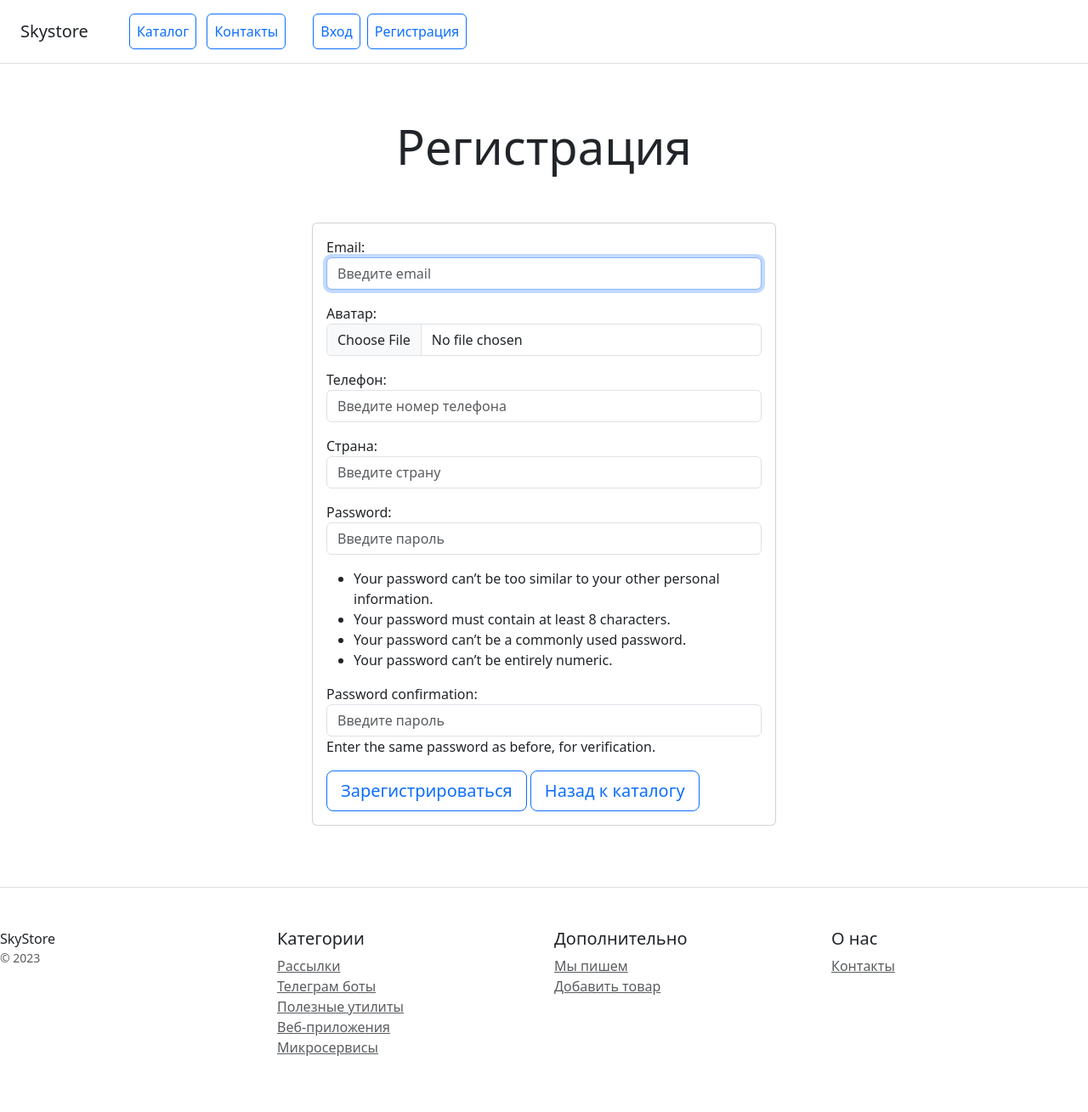
After one commit to Alexandra-Chigrina/homework_22, a Django app: page /users/register/ in a window 1280 px wide. The commit adds this page. Shown: the whole page at 85% size. Run offline with Django 5.2, Linux system fonts and the light colour scheme; some libraries are stand-ins or nearby versions.

```diff
--- a/catalog/templates/catalog/includes/inc_menu.html
+++ b/catalog/templates/catalog/includes/inc_menu.html
@@ -1,5 +1,17 @@
 <h5 class="my-0 mr-md-auto font-weight-normal">Skystore</h5>
 <nav class="ms-5">
-    <a class="p-2 btn btn-outline-primary" href="/">Каталог</a>
-    <a class="p-2 btn btn-outline-primary" href="/contacts/">Контакты</a>
+    <a class="p-2 btn btn-outline-primary me-2" href="/">Каталог</a>
+    <a class="p-2 btn btn-outline-primary me-4" href="/contacts/">Контакты</a>
 </nav>
+
+<nav class="d-flex">
+    {% if user.is_authenticated %}
+        <form method="post" action="{% url 'users:logout' %}">
+          {% csrf_token %}
+          <button type="submit" class="btn btn-outline-primary">Выход</button>
+        </form>
+    {% else %}
+        <a href="{% url 'users:login' %}" class="p-2 btn btn-outline-primary ms-2">Вход</a>
+        <a href="{% url 'users:register' %}" class="p-2 btn btn-outline-primary ms-2">Регистрация</a>
+    {% endif %}
+</nav>
--- a/config/urls.py
+++ b/config/urls.py
@@ -8,4 +8,5 @@ urlpatterns = [
     path("admin/", admin.site.urls),
     path("", include("catalog.urls", namespace="catalog")),
     path("blog/", include("blog.urls", namespace="blog")),
+    path("users/", include("users.urls", namespace="users")),
 ] + static(settings.MEDIA_URL, document_root=settings.MEDIA_ROOT)
--- /dev/null
+++ b/users/forms.py
@@ -0,0 +1,28 @@
+from django import forms
+from django.contrib.auth.forms import UserCreationForm
+
+from users.models import CustomUser
+
+
+class CustomUserCreationForm(UserCreationForm):
+    class Meta:
+        model = CustomUser
+        fields = ("email", "avatar", "phone_number", "country", "password1", "password2")
+
+    def clean_phone_number(self):
+        phone_number = self.cleaned_data.get("phone_number")
+        if phone_number and not phone_number.isdigit():
+            raise forms.ValidationError("Номер телефона должен состоять только из цифр.")
+        return phone_number
+
+    def __init__(self, *args, **kwargs):
+        super(CustomUserCreationForm, self).__init__(*args, **kwargs)
+
+        self.fields["email"].widget.attrs.update({"class": "form-control", "placeholder": "Введите email"})
+        self.fields["password1"].widget.attrs.update({"class": "form-control", "placeholder": "Введите пароль"})
+        self.fields["password2"].widget.attrs.update({"class": "form-control", "placeholder": "Введите пароль"})
+        self.fields["phone_number"].widget.attrs.update(
+            {"class": "form-control", "placeholder": "Введите номер телефона"}
+        )
+        self.fields["country"].widget.attrs.update({"class": "form-control", "placeholder": "Введите страну"})
+        self.fields["avatar"].widget.attrs.update({"class": "form-control"})
--- a/users/models.py
+++ b/users/models.py
@@ -1,25 +1,23 @@
+from django.contrib.auth.models import AbstractUser
 from django.db import models
-from django.contrib.auth.models import AbstractUser
 
 
 class CustomUser(AbstractUser):
     username = None
-    email = models.EmailField(unique=True, verbose_name='Email')
+    email = models.EmailField(unique=True, verbose_name="Email")
 
-    avatar = models.ImageField(upload_to='users/avatars/', verbose_name='Аватар', blank=True, null=True,
-                               help_text='Загрузите свой аватар')
-    phone_number = models.CharField(max_length=20, blank=True, null=True, verbose_name='Телефон',
-                                    help_text='Введите номер телефона')
-    country = models.CharField(max_length=100, blank=True, null=True, verbose_name='Страна', help_text='Введите страну')
+    avatar = models.ImageField(upload_to="users/avatars/", verbose_name="Аватар", blank=True, null=True)
+    phone_number = models.CharField(max_length=20, blank=True, null=True, verbose_name="Телефон")
+    country = models.CharField(max_length=100, blank=True, null=True, verbose_name="Страна")
 
-    token = models.CharField(max_length=100, verbose_name='Token', blank=True, null=True)
+    token = models.CharField(max_length=100, verbose_name="Token", blank=True, null=True)
 
-    USERNAME_FIELD = 'email'
+    USERNAME_FIELD = "email"
     REQUIRED_FIELDS = []
 
     class Meta:
-        verbose_name = 'Пользователь'
-        verbose_name_plural = 'Пользователи'
+        verbose_name = "Пользователь"
+        verbose_name_plural = "Пользователи"
 
     def __str__(self):
         return self.email
--- /dev/null
+++ b/users/templates/users/register.html
@@ -0,0 +1,28 @@
+{% extends 'catalog/base.html' %}
+{% load catalog_tags %}
+{% block content %}
+<div class="pricing-header px-3 py-3 pt-md-5 pb-md-4 mx-auto text-center">
+    <h1 class="display-4">{% if object %} Регистрация {% else %} Регистрация {% endif %}</h1>
+</div>
+
+<div class="container mt-4">
+    <div class="row justify-content-center">
+        <div class="col-lg-6 col-md-9 col-sm-12">
+            <div class="card mb-4 box-shadow">
+                <div class="card-body">
+                    <form method="post" action="" enctype="multipart/form-data" class="form-floating">
+                        {% csrf_token %}
+                        {{ form.non_field_errors }}
+                        {{ form.as_p }}
+
+                        <button type="submit" class="btn btn-lg btn-block btn-outline-primary">
+                            Зарегистрироваться
+                        </button>
+                        <a class="btn btn-lg btn-block btn-outline-primary" href="{% url 'catalog:product_list' %}" role="button">Назад к каталогу</a>
+                    </form>
+                </div>
+            </div>
+        </div>
+    </div>
+</div>
+{% endblock %}
--- /dev/null
+++ b/users/urls.py
@@ -0,0 +1,14 @@
+from django.contrib.auth.views import LoginView, LogoutView
+from django.urls import path
+
+from users.apps import UsersConfig
+from users.views import RegisterView, email_verification
+
+app_name = UsersConfig.name
+
+urlpatterns = [
+    path("register/", RegisterView.as_view(), name="register"),
+    path("login/", LoginView.as_view(template_name="users/login.html"), name="login"),
+    path("logout/", LogoutView.as_view(), name="logout"),
+    path("email_confirm/<str:token>/", email_verification, name="email-confirm"),
+]
--- a/users/views.py
+++ b/users/views.py
@@ -1,3 +1,50 @@
-from django.shortcuts import render
+import secrets
 
-# Create your views here.
+from django.core.mail import send_mail
+from django.shortcuts import get_object_or_404, redirect
+from django.urls import reverse, reverse_lazy
+from django.views.generic.edit import CreateView
+
+from config.settings import EMAIL_HOST_USER
+from users.forms import CustomUserCreationForm
+from users.models import CustomUser
+
+
+class RegisterView(CreateView):
+    model = CustomUser
+    form_class = CustomUserCreationForm
+    template_name = "users/register.html"
+    success_url = reverse_lazy("users:login")
+
+    def form_valid(self, form):
+        user = form.save()
+        user.is_active = False
+        token = secrets.token_hex(16)
+        user.token = token
+        user.save()
+        host = self.request.get_host()
+        url = f"http://{host}/users/email_confirm/{token}/"
+
+        message = (
+            f"Здравствуйте!\n\n"
+            f"Спасибо за регистрацию на нашем сайте.\n"
+            f"Пожалуйста, подтвердите ваш адрес электронной почты, перейдя по ссылке:\n\n{url}\n\n"
+            f"Если вы не регистрировались, просто проигнорируйте это письмо.\n\nС уважением, команда сайта."
+        )
+
+        send_mail(
+            subject="Подтверждение почты",
+            message=message,
+            from_email=EMAIL_HOST_USER,
+            recipient_list=[user.email],
+            fail_silently=False,
+        )
+
+        return super().form_valid(form)
+
+
+def email_verification(request, token):
+    user = get_object_or_404(CustomUser, token=token)
+    user.is_active = True
+    user.save()
+    return redirect(reverse("users:login"))
```
Also changed, not shown: catalog/forms.py (+3 -4 lines), catalog/views.py (+11 -11 lines), config/settings.py (+5 -2 lines), users/management/commands/createadmin.py (added, +17 -0 lines), users/templates/users/login.html (added, +28 -0 lines), users/management/__init__.py (added), users/management/commands/__init__.py (added).
